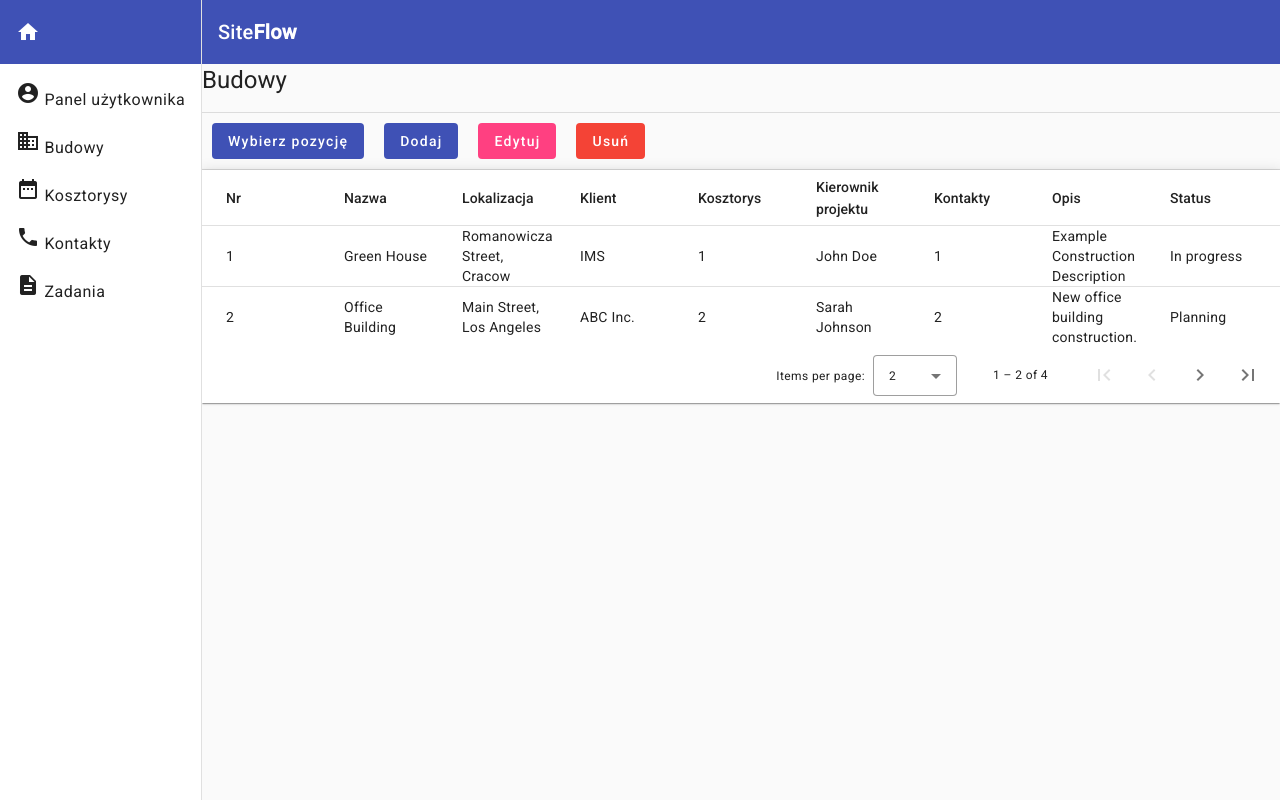
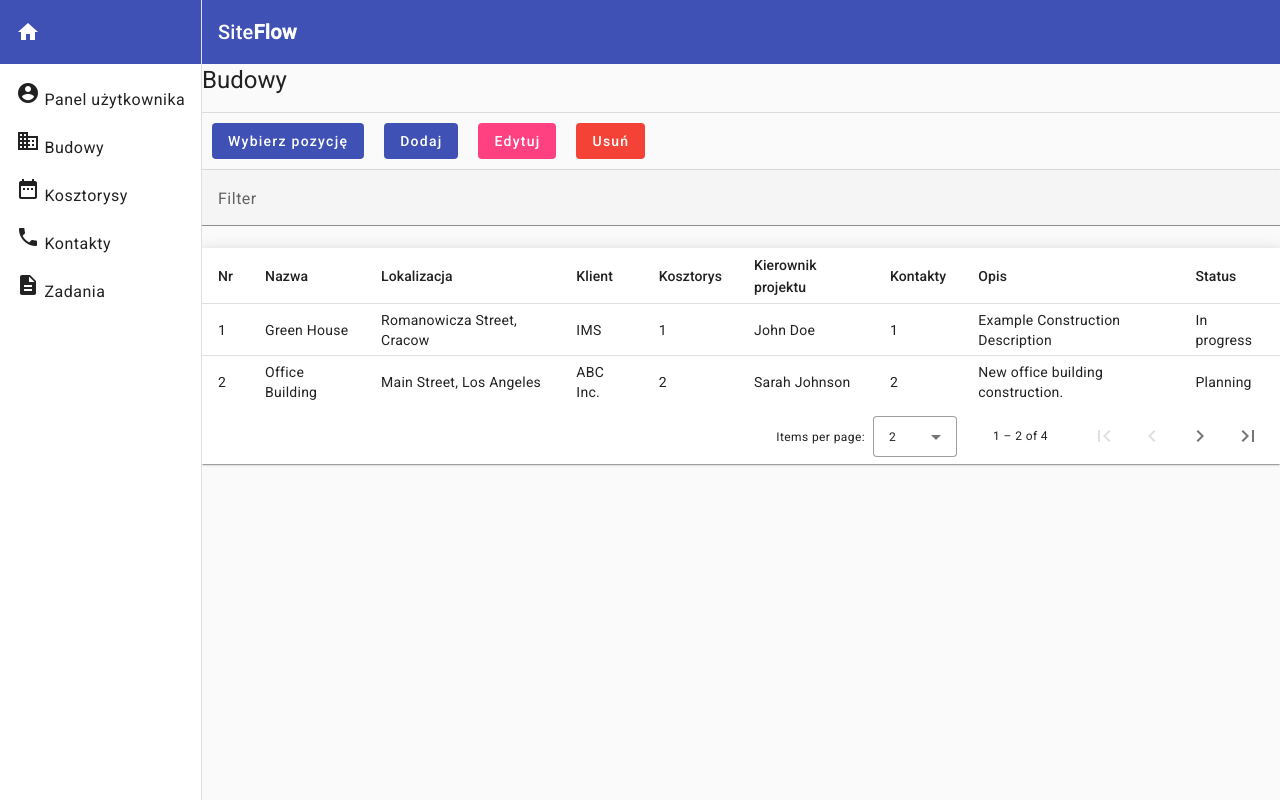
Before and after one commit to akrzeminska/site-flow, an Angular app: page /constructions in a window 1280 px wide. Built offline with nearby package versions, Linux system fonts and the light colour scheme.

Commit message:
adds table filtering

```diff
--- a/src/app/features/constructions/constructions.component.html
+++ b/src/app/features/constructions/constructions.component.html
@@ -14,18 +14,25 @@
 
   <!-- Tabela: Id, Name, Location, Client, Description, CostEstimate, Manager, Contacts, Tasks, Status -->
 <div class="mat-elevation-z1">
+    <mat-form-field>
+        <mat-label>Filter</mat-label>
+        <input matInput (keyup)="applyFilter($event)" placeholder="Filter" #input>
+    </mat-form-field>
+
     <table mat-table [dataSource]="dataSource" class="mat-elevation-z8">
         <ng-container *ngFor="let column of columns" [matColumnDef]="column.columnDef">
-          <mat-header-cell *matHeaderCellDef>{{ column.header }}</mat-header-cell>
-          <mat-cell *matCellDef="let element">{{ column.cell(element) }}</mat-cell>
+          <th mat-header-cell *matHeaderCellDef>{{ column.header }}</th>
+          <td mat-cell *matCellDef="let element">{{ column.cell(element) }}</td>
         </ng-container>
 
-        <mat-header-row *matHeaderRowDef="displayedColumns"></mat-header-row>
-        <mat-row *matRowDef="let row; columns: displayedColumns"></mat-row>
+        <tr mat-header-row *matHeaderRowDef="displayedColumns"></tr>
+        <tr mat-row *matRowDef="let row; columns: displayedColumns"></tr>
+
+        <tr class="mat-row" *matNoDataRow>
+            <td class="mat-cell" colspan="4">No data matching the filter "{{input.value}}"</td>
+        </tr>
     </table>
 
-    <mat-paginator [pageSize]="2" [pageSizeOptions]="[5, 10, 20]"
-                 showFirstLastButtons
-                 aria-label="Select page of periodic elements">
-  </mat-paginator>
+    <mat-paginator [pageSize]="2" [pageSizeOptions]="[5, 10, 20]" showFirstLastButtons aria-label="Select page of periodic elements">
+    </mat-paginator>
 </div>
--- a/src/app/features/constructions/constructions.component.scss
+++ b/src/app/features/constructions/constructions.component.scss
@@ -5,3 +5,8 @@
 table {
     width: 100%;
   }
+
+  .mat-mdc-form-field {
+    // font-size: 14px;
+    width: 100%;
+  }
--- a/src/app/features/constructions/constructions.component.ts
+++ b/src/app/features/constructions/constructions.component.ts
@@ -99,4 +99,10 @@
       }
     });
   }
+
+  applyFilter(event: Event) {
+    const filterValue = (event.target as HTMLInputElement).value;
+    this.dataSource.filter = filterValue.trim().toLowerCase();
+  }
+
 }
```
